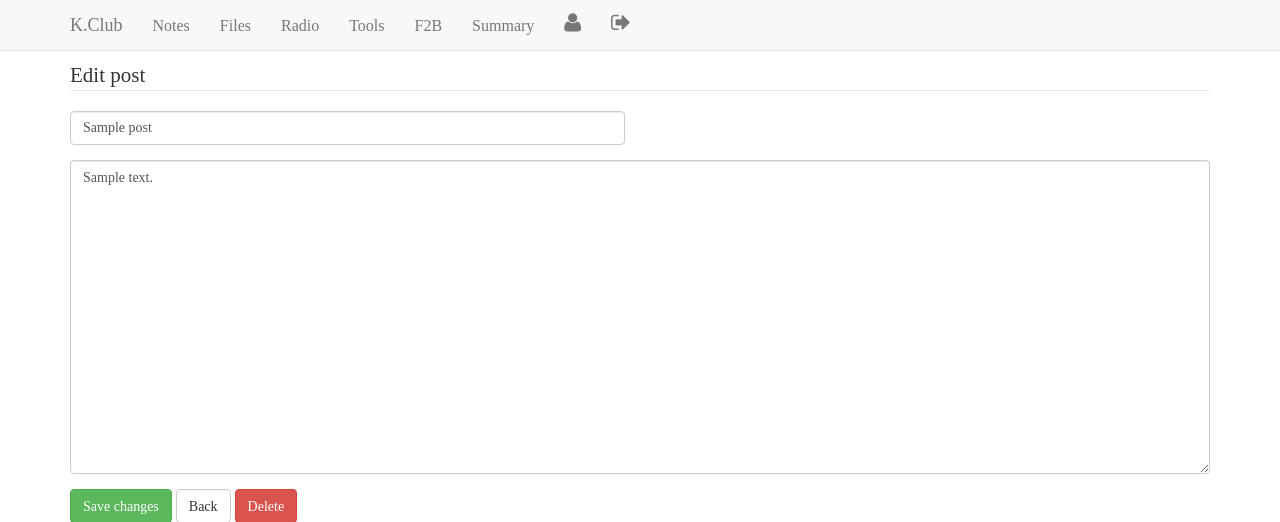
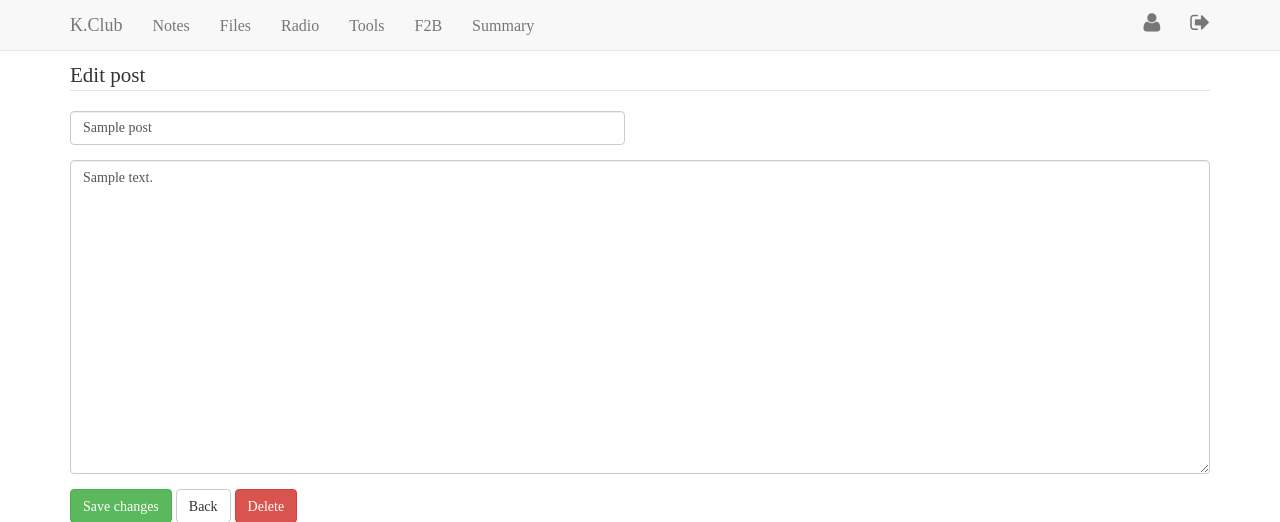
Before and after one commit to zyzier/flask_portal, a Flask app: a page that uses app/templates/base.html in a window 1280 px wide. Shown: the top 522 px of the page. Run offline with Flask 2, Linux system fonts and the light colour scheme; a user stored in the database is signed in; tables that the repository leaves empty hold one stand-in row (values such as "Sample post"); parts of the project's set-up code (start-up, migrations or seed data) failed here and were passed over; some libraries are stand-ins or nearby versions.

Commit message:
design navbar

```diff
--- a/app/templates/base.html
+++ b/app/templates/base.html
@@ -125,10 +125,12 @@
           <li><a href="/fail2ban">F2B</a></li>
           <li><a href="{{ url_for('summary')}}">Summary</a></li>
           {% endif %}
+        </ul>
+	    <ul class="nav navbar-nav navbar-right">
           <li><a href="/user"><i class="fa fa-user fa-lg"></i></a></li>
           <li><a href="/logout"><i class="fa fa-sign-out fa-lg"></i></a></li>
+	    </ul>
           {% endif %}
-        </ul>
       </div><!--/.nav-collapse -->
     </div>
   </div>
```
